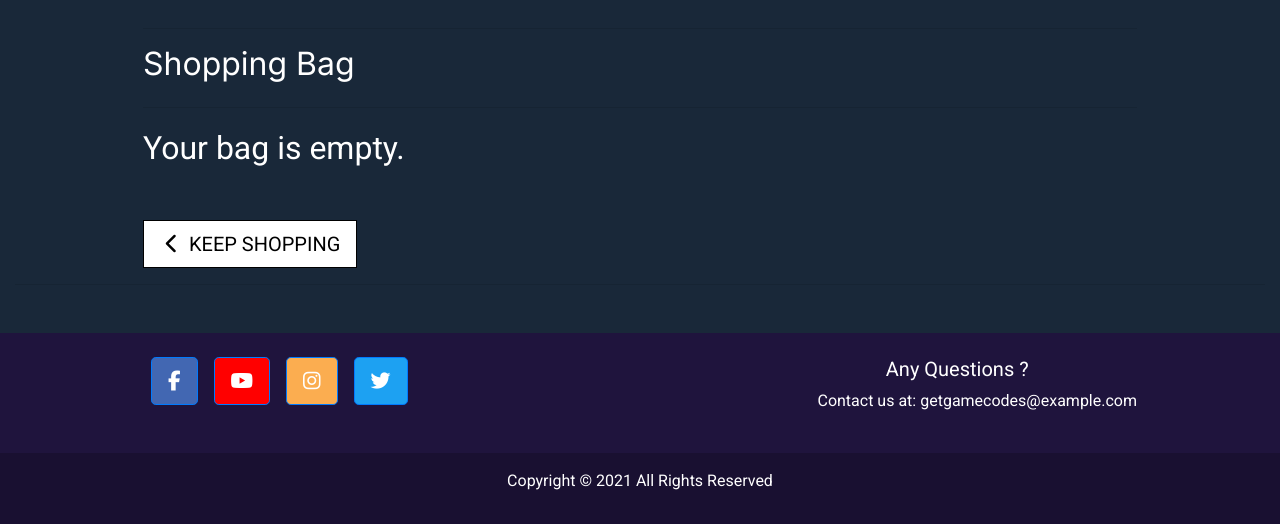
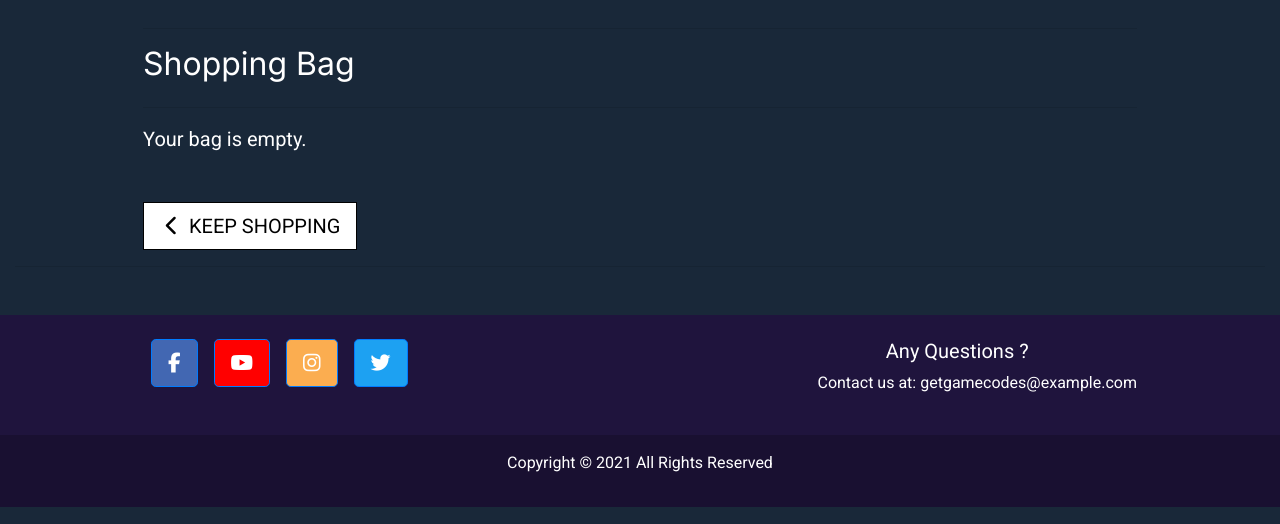
Before and after one commit to ThomasMSmit/GetGameCodes, a Django app: page /bag/ in a window 1280 px wide. Shown: the part 152-676 px from the top of the page. Run offline with Django 3.2, Linux system fonts and the light colour scheme; some libraries are stand-ins or nearby versions.

Commit message:
delete custom styling for lead class

```diff
--- a/static/css/base.css
+++ b/static/css/base.css
@@ -53,10 +53,6 @@ body {
 .product-details-container {
     background-color: #1F143D;
     padding: 1rem;
-}
-
-.lead {
-    font-size: 2rem;
 }
 
 .bag-btn {
```
